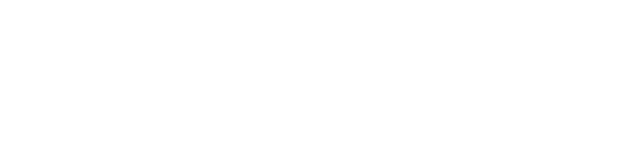
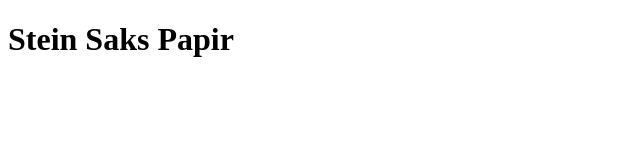
Before and after one commit to greblos123/spill, a plain HTML site: page index.html in a window 1280 px wide. Shown: the whole page, without its empty margins (0-640 px from the left). Drawn offline with Linux system fonts and the light colour scheme.

Commit message:
Bilder og overskrift

```diff
--- a/index.html
+++ b/index.html
@@ -3,9 +3,10 @@
 <head>
 	<link rel="stylesheet" href="css/css-fil.css">
 <meta charset="utf-8">
-<title>Andreas sin side</title>
+<title>Stein saks papir Odin og Andreas</title>
 </head>
     <body>
+        <h1>Stein Saks Papir</h1>
         <script src="js/js-fil.js"></script>
     </body>
 </html>
```
Also changed, not shown: images/Meteor.jpg (added), images/Papir.png (added), images/Saks.jpg (added).
